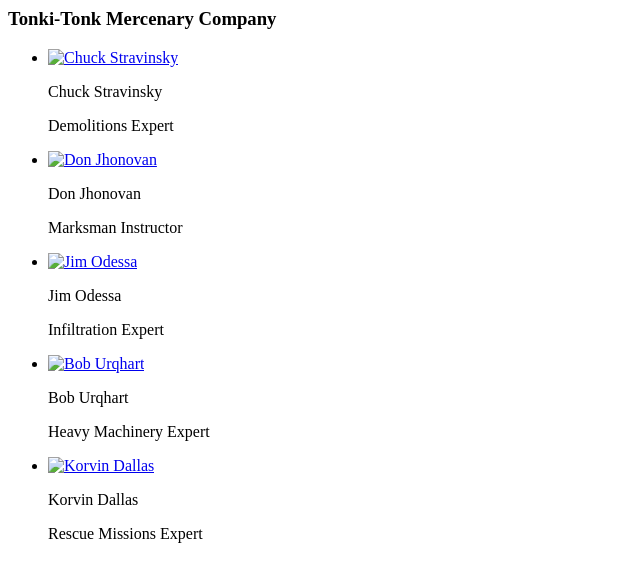
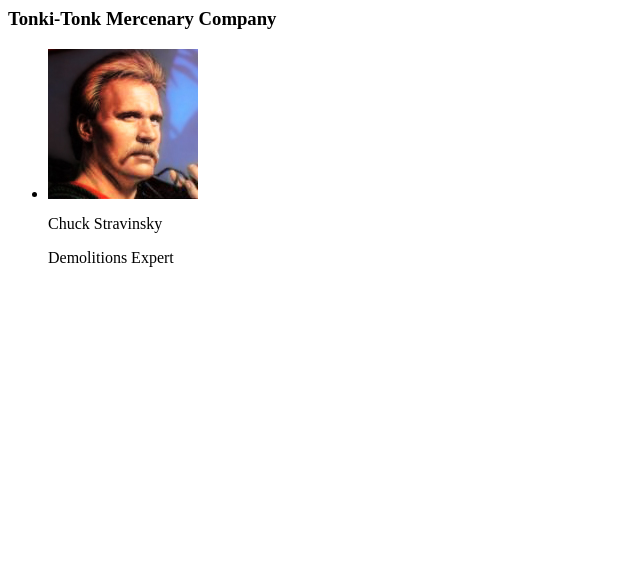
Before and after one commit to portojs/angular-project-3, a website: page app/templates/pages/company/index.html in a window 1280 px wide. Shown: the whole page, without its empty margins (0-640 px from the left). Drawn offline with Linux system fonts and the light colour scheme; files whose address does not match are found by name.

Commit message:
Add service, controller to use ng-repeat in merc list; still incomplete

```diff
--- a/app/index.html
+++ b/app/index.html
@@ -29,6 +29,7 @@
 
   <script src="bower_components/angular/angular.js"></script>
   <script src="bower_components/angular-route/angular-route.js"></script>
+  <script src="js/vendor/angular-resource.js"></script>
   <!-- my libraries -->
   <script src="js/app.js"></script>
   <script src="js/routes.js"></script>
@@ -36,5 +37,7 @@
   <script src="js/directives/main-footer.js"></script>
   <script src="js/directives/main-header.js"></script>
   <script src="js/directives/merc-panels.js"></script>
+  <!-- services -->
+  <script src="js/services/mercs.js"></script>
 </body>
 </html>
--- a/app/js/app.js
+++ b/app/js/app.js
@@ -1 +1 @@
-angular.module('mercCompany', ['ngRoute']);
+angular.module('mercCompany', ['ngRoute', 'ngResource']);
--- a/app/templates/pages/company/index.html
+++ b/app/templates/pages/company/index.html
@@ -2,8 +2,8 @@
 
   <h3>Tonki-Tonk Mercenary Company</h3>
 
-  <ul ng-repeat="">
-    <li class="merc_pane">
+  <ul>
+    <li class="merc_pane" ng-repeat="merc in mercs">
       <a href="img/chuck.jpg">
         <img src="img/chuck.jpg" alt="Chuck Stravinsky">
       </a>
@@ -11,38 +11,6 @@
       <p class="merc_spec">Demolitions Expert</p>
       <merc-panels></merc-panels>
     </li>
-    <li class="merc_pane">
-      <a href="img/chuck.jpg">
-        <img src="img/chuck.jpg" alt="Don Jhonovan">
-      </a>
-      <p class="merc_name">Don Jhonovan</p>
-      <p class="merc_spec">Marksman Instructor</p>
-      <merc-panels></merc-panels>
-    </li>
-    <li class="merc_pane">
-      <a href="img/chuck.jpg">
-        <img src="img/chuck.jpg" alt="Jim Odessa">
-      </a>
-      <p class="merc_name">Jim Odessa</p>
-      <p class="merc_spec">Infiltration Expert</p>
-      <merc-panels></merc-panels>
-    </li>
-    <li class="merc_pane">
-      <a href="img/chuck.jpg">
-        <img src="img/chuck.jpg" alt="Bob Urqhart">
-      </a>
-      <p class="merc_name">Bob Urqhart</p>
-      <p class="merc_spec">Heavy Machinery Expert</p>
-      <merc-panels></merc-panels>
-    </li>
-    <li class="merc_pane">
-      <a href="img/chuck.jpg">
-        <img src="img/chuck.jpg" alt="Korvin Dallas">
-      </a>
-      <p class="merc_name">Korvin Dallas</p>
-      <p class="merc_spec">Rescue Missions Expert</p>
-      <merc-panels></merc-panels>
-    </li>
   </ul>
 
 </div>
```
Also changed, not shown: app/js/controllers/merc-index-controller.js (added, +10 -0 lines), app/js/services/mercs.js (added, +7 -0 lines).
